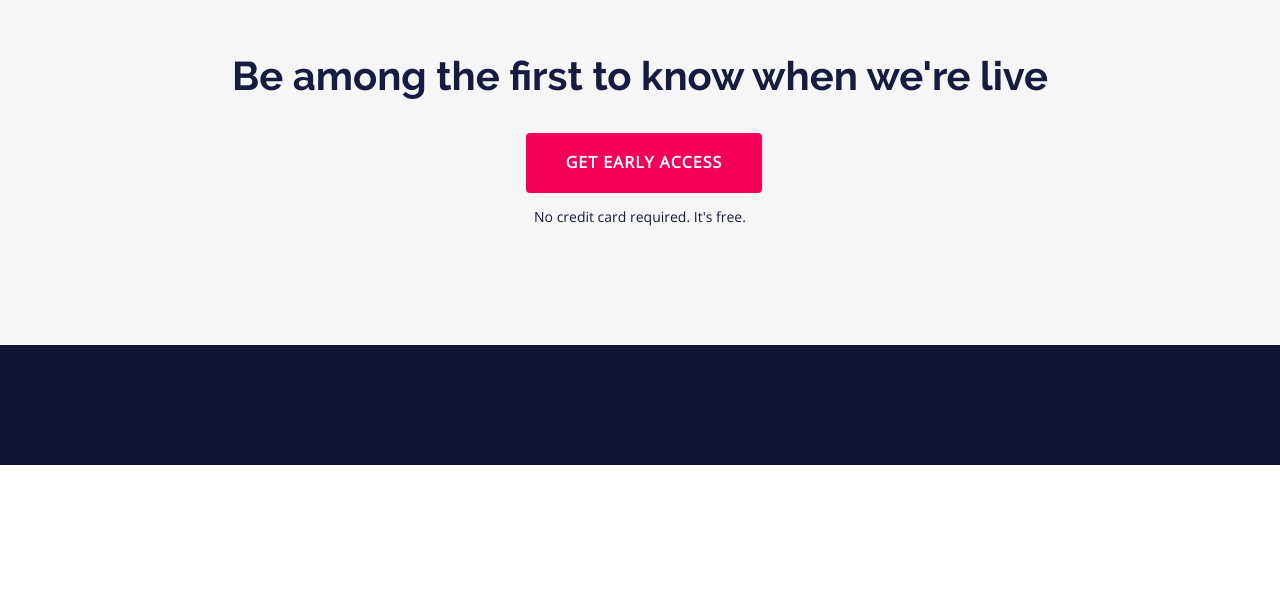
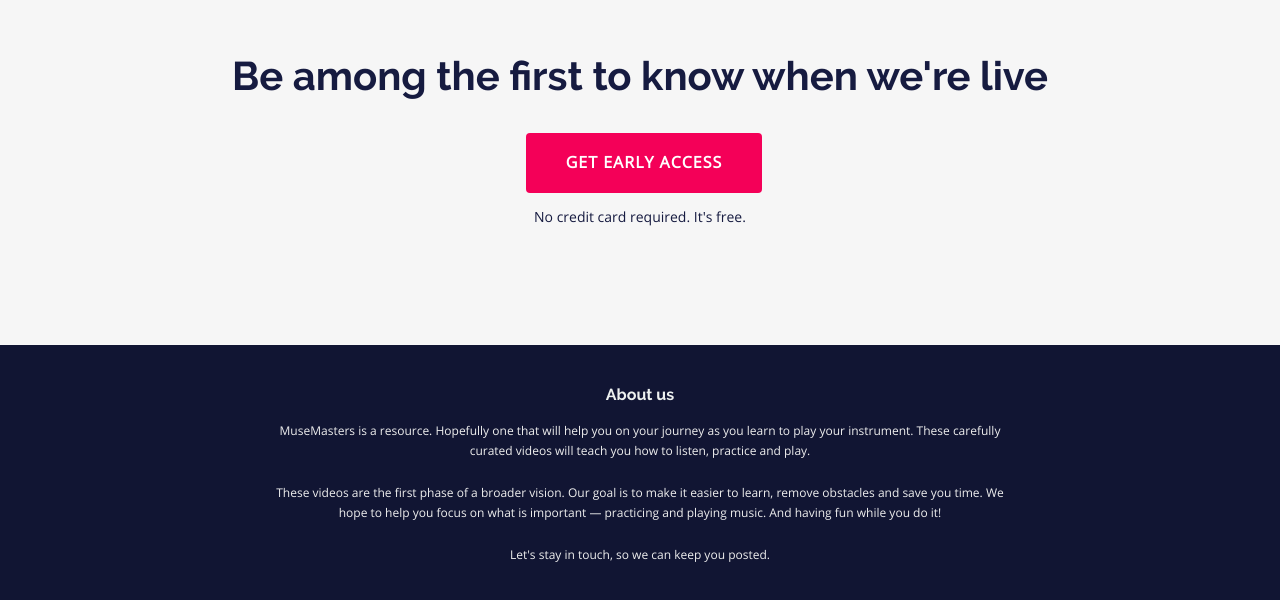
Before and after one commit to stanclarke-jr/mm-landing-page, a Gatsby site: page / in a window 1280 px wide. Shown: the part 1598-2198 px from the top of the page. Before the commit the page ends 2063 px from the top, so only its background shows below. Built offline with nearby package versions, Linux system fonts and the light colour scheme; Gatsby itself is replaced by a stand-in of ours.

Commit message:
Added About us content to footer + additional YT params

```diff
--- a/src/components/sections/footer.js
+++ b/src/components/sections/footer.js
@@ -7,6 +7,14 @@
 const Footer = () => (
   <FooterWrapper id="footer">
     <FooterColumnContainer>
+      <FooterColumn>
+        <span>About us</span>
+        <p>MuseMasters is a resource. Hopefully one that will help you on your journey as you learn to play your instrument. These carefully curated videos will teach you how to listen, practice and play.</p>
+
+        <p>These videos are the first phase of a broader vision. Our goal is to make it easier to learn, remove obstacles and save you time. We hope to help you focus on what is important — practicing and playing music. And having fun while you do it!</p>
+
+        <p>Let's stay in touch, so we can keep you posted.</p>
+      </FooterColumn>
       {/* <FooterColumn>
         <span>Features</span>
         <ul>
@@ -60,12 +68,14 @@
 ` */
 const FooterColumnContainer = styled(Container)`
   display: grid;
-  grid-template-columns: repeat(4, 1fr);
+  grid-template-columns: repeat(1, 1fr);
   grid-column-gap: 32px;
   justify-content: start;
+  width: 60%;
   @media (max-width: ${props => props.theme.screen.sm}) {
-    grid-template-columns: 1fr 1fr;
-    grid-gap: 32px;
+    ${'' /* grid-template-columns: 1fr 1fr; */}
+    ${'' /* grid-gap: 32px; */}
+    width: 75%;
   }
 `
 const FooterColumn = styled.div`
@@ -85,6 +95,13 @@
       font-size: 15px;
     }
   }
+  p {
+    line-height: 20px;
+    padding: 5px 0;
+    font-size: 12px;
+    font-family: ${props => props.theme.font.normal};
+    color: ${props => props.theme.color.white.darker};
+  }
 `
 
 export default Footer
--- a/src/components/video/ResponsivePlayer.js
+++ b/src/components/video/ResponsivePlayer.js
@@ -15,10 +15,11 @@
         config={{
           youtube: {
             playerVars: {
-              iv_load_policy: 0,
+              iv_load_policy: 3,
               modestbranding: 1,
               origin: "https://muzemasters.com",
-              playsinline: 1
+              playsinline: 1,
+              rel: 0
             }
           }
         }}
```
